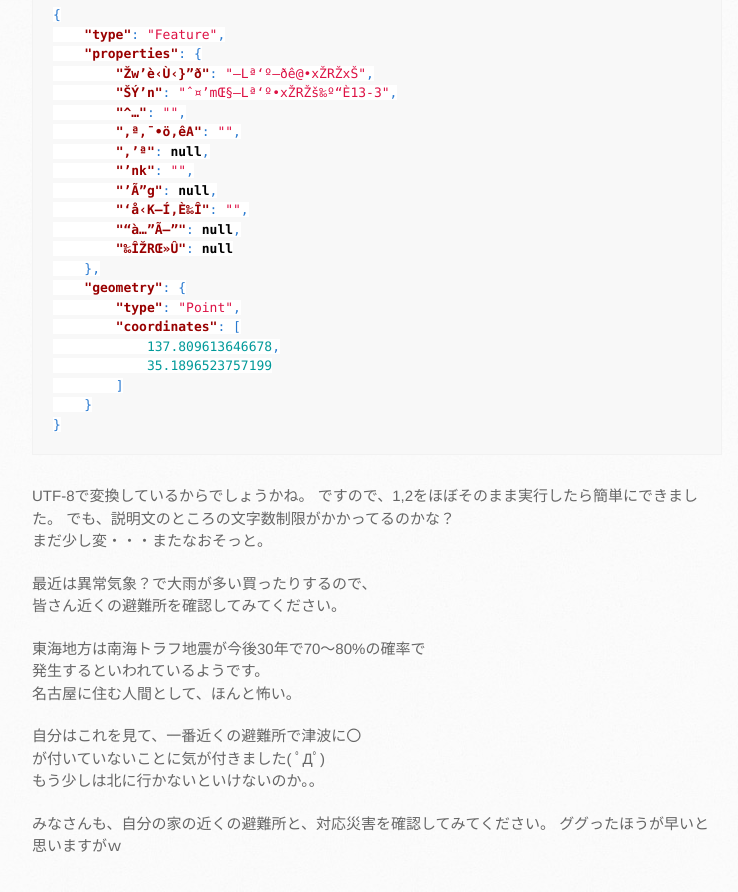
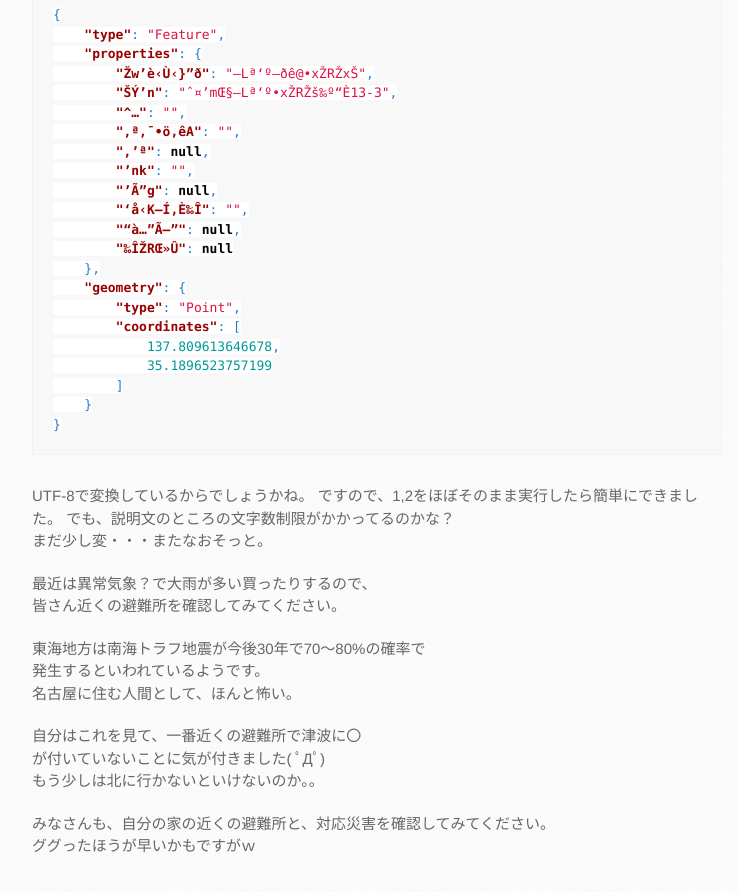
Before and after one commit to mtaketani113/mtaketani113.github.io, a Jekyll site: the page built from it/github/geoJsonAichiSelter.md, in a window 1280 px wide and 900 px high, scrolled down 946 px. Shown: the top 892 px of the window, without its empty margins (138-876 px from the left). Built offline with Jekyll 4.4.1, drawn with Linux system fonts in a browser that asks for light colours; comment, search, counter and statistics services are not loaded; the repository's description, which GitHub fills in, is left out.

Commit message:
改行修正

```diff
--- a/it/github/geoJsonAichiSelter.md
+++ b/it/github/geoJsonAichiSelter.md
@@ -1,7 +1,7 @@
 ---
 layout: default
 title: 愛知の避難所を地図で表示
-description: G空間
+description: G空間情報センターのデータを利用して、愛知の避難所を地図に出してみました。避難所の場所だけではなく、対応災害も確認しましょう。
 category: IT
 ---
 
@@ -66,4 +66,4 @@ UTF-8で変換しているからでしょうかね。
 もう少しは北に行かないといけないのか。。
 
 みなさんも、自分の家の近くの避難所と、対応災害を確認してみてください。
-ググったほうが早いと思いますがｗ
+ググったほうが早いかもですがｗ
```
